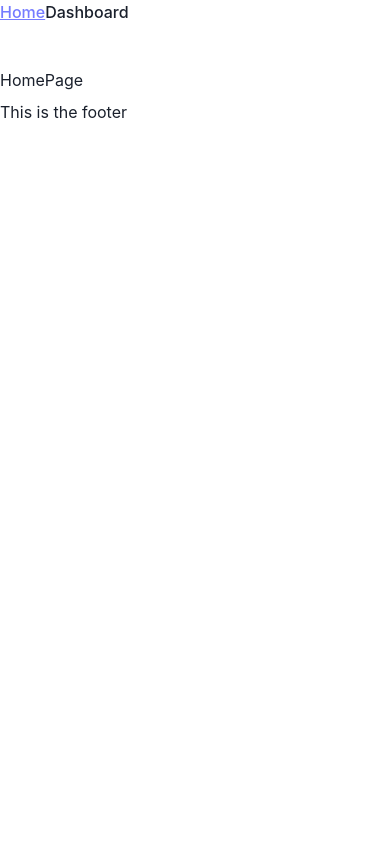
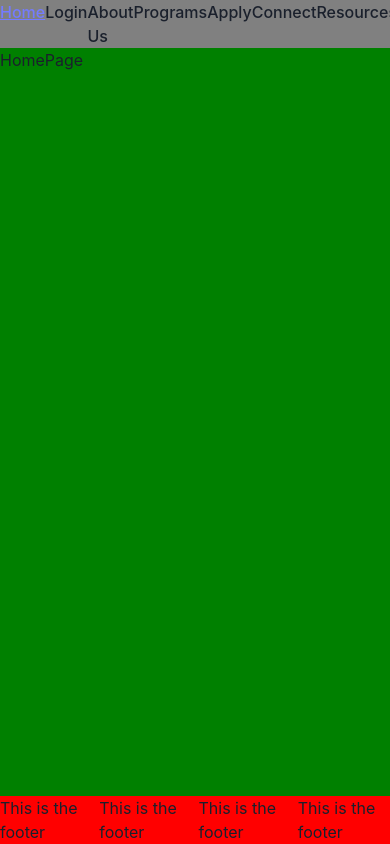
Before and after one commit to dolokelen/recruitment-front, a React (Vite) app: page / in a window 390 px wide. Built offline with nearby package versions, Linux system fonts and the light colour scheme.

Commit message:
Built responsive unauth layout

```diff
--- a/src/components/UnAuthFooter.tsx
+++ b/src/components/UnAuthFooter.tsx
@@ -1,7 +1,12 @@
-import { Box } from "@chakra-ui/react";
+import { Box, Flex } from "@chakra-ui/react";
 
 const UnAuthFooter = () => {
-  return <Box>This is the footer</Box>
+  return <Flex backgroundColor='red' justifyContent='space-evenly'>
+    <Box>This is the footer</Box>
+    <Box>This is the footer</Box>
+    <Box>This is the footer</Box>
+    <Box>This is the footer</Box>
+    </Flex>
 };
 
 export default UnAuthFooter;
--- a/src/components/UnAuthHomePage.tsx
+++ b/src/components/UnAuthHomePage.tsx
@@ -1,7 +1,7 @@
 import { Box } from "@chakra-ui/react";
 
 const UnAuthHomePage = () => {
-  return <Box>Thi is anonymous users home page.</Box>
+  return <Box backgroundColor="green">Thi is anonymous users home page.</Box>;
 };
 
 export default UnAuthHomePage;
--- a/src/components/UnAuthLayout.tsx
+++ b/src/components/UnAuthLayout.tsx
@@ -10,25 +10,14 @@ interface Props {
 
 const UnAuthLayout = ({ children }: Props) => {
   return (
-    <Grid
-      templateAreas={{
-        base: `"nav" "main" "footer"`,
-        sm: `"nav" "main" "footer"`,
-      }}
-      templateColumns={{
-        base: `1fr 3fr 1fr`,
-        sm: `1fr`,
-      }}
-    >
-      <GridItem area="nav" h="8vh">
+    <Grid templateRows="auto 1fr auto" h="100vh" w="100vw" gap={0} backgroundColor="green">
+      <GridItem>
         <UnAuthNavBar />
       </GridItem>
 
-      <GridItem area="main">
-        {children ? children : <Outlet />}
-      </GridItem>
+      <GridItem>{children ? children : <Outlet />}</GridItem>
 
-      <GridItem area="footer" mt={2}>
+      <GridItem>
         <UnAuthFooter />
       </GridItem>
     </Grid>
--- a/src/components/UnAuthNavBar.tsx
+++ b/src/components/UnAuthNavBar.tsx
@@ -11,9 +11,16 @@ const UnAuthNavBar = () => {
 //   }, [authUserId]);
 
   return (
-    <Flex justifyContent="space-evenly">
+    <Flex justifyContent="space-evenly" backgroundColor='gray'>
       <Link>Home</Link>
-      <Link>Dashboard</Link>
+      {/* <Link>Dashboard</Link> */}
+      <Link>Login</Link>
+      <Link>About Us</Link>
+      <Link>Programs</Link>
+      <Link>Apply</Link>
+      <Link>Connect</Link>
+      <Link>Resources</Link>
+
       {/* The last "Login" route is used for the Dashboard "Logout" route.
       This dynamic btn label is for users who might use the "Website" logout btn.*/}
       {/* {authUserId ? (
--- a/src/pages/ErrorPage.tsx
+++ b/src/pages/ErrorPage.tsx
@@ -1,4 +1,4 @@
-import { Heading, Text } from "@chakra-ui/react";
+import { Flex, Heading, Text } from "@chakra-ui/react";
 import { isRouteErrorResponse, useRouteError } from "react-router-dom";
 import { red } from "../colors";
 
@@ -6,17 +6,23 @@ const ErrorPage = () => {
   const error = useRouteError();
   return (
     <>
-      <Heading mx="40%" mt="10%">Oops!</Heading>
+      <Flex
+        backgroundColor="gold"
+        mt="20vh"
+        justifyContent="center"
+      >
+        <Heading mr="10px">Oops!</Heading>
         {isRouteErrorResponse(error) ? (
-        <Text mx="40%" fontSize={40} color={red}>
+          <Text fontSize={40} color={red}>
             Page Does Not Exist.
           </Text>
         ) : (
           <Text fontSize={40} color={red}>
-          Something is not right, the system has notified the developer and it will
-          be resolved soon.
+            Something is not right, the system has notified the developer and it
+            will be resolved soon.
           </Text>
         )}
+      </Flex>
     </>
   );
 };
```
Lines whose indentation alone changed are shown as unchanged.
